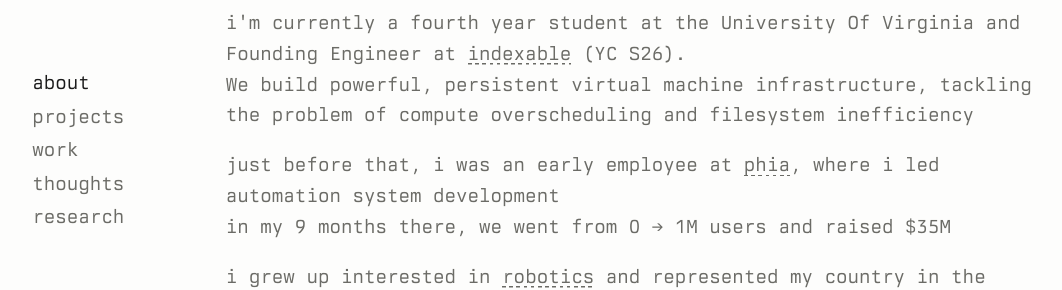
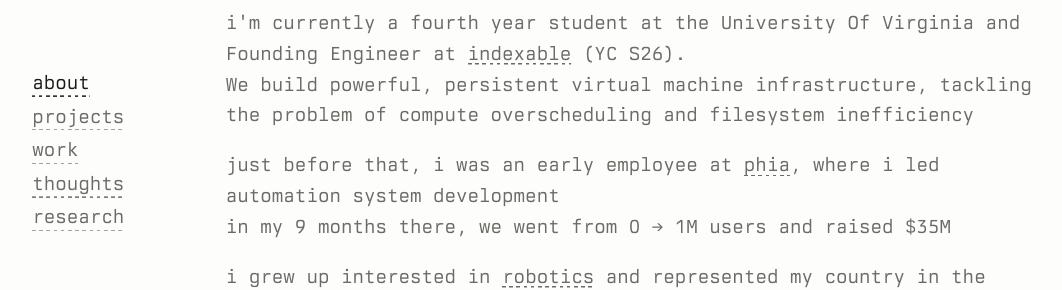
Before and after one commit to harivansh-afk/website, a SvelteKit app: page / in a window 1280 px wide. Shown: the part 249-539 px from the top of the page, without its empty margins (11-1073 px from the left). Built offline with nearby package versions, Linux system fonts and the light colour scheme.

Commit message:
Use the shared underline effect on sidebar links

```diff
--- a/src/style.css
+++ b/src/style.css
@@ -90,7 +90,8 @@
   width: var(--side, 8rem);
 }
 nav.side a {
-  background-image: none;
+  background-origin: content-box;
+  background-clip: content-box;
   width: fit-content;
   padding-left: 0.75rem;
   line-height: 1.4;
```
